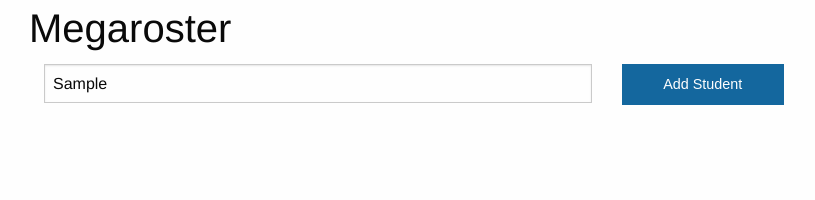
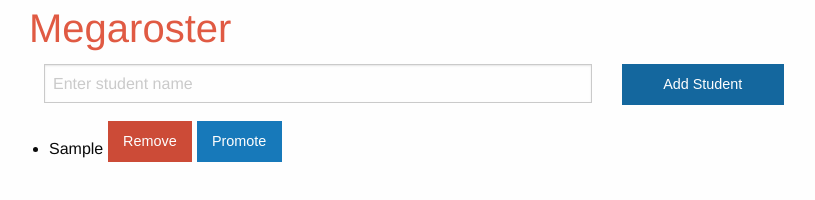
Before and after one commit to camerorb/megaroster, a plain HTML site: page index.html in a window 1280 px wide. Both pictures are taken after typing "Sample" into the empty fields and a click on the button "Add Student". Shown: the whole page, without its empty margins (226-1041 px from the left). Drawn offline with Linux system fonts and the light colour scheme.

Commit message:
add a promote button

```diff
--- a/css/app.css
+++ b/css/app.css
@@ -0,0 +1,10 @@
+.template {
+    visibility: hidden;
+}
+.promoted{
+    color: #e05a43;
+    border: 20px border-style #000;
+}
+h2 {
+    color: #e05a43;
+}
--- a/index.html
+++ b/index.html
@@ -19,12 +19,28 @@
               type="text"
               name="studentName"
               placeholder="Enter student name"
+              autofocus
+              required
             >
           </div>
           <div class="small-3 columns">
             <button type="submit" class="expanded button">Add Student</button>
           </div>
         </form>
+      </div>
+    </div>
+
+    <div class="row">
+      <div class="medium-offset-2 medium-8 columns">
+        <ul id="student-list">
+          <li class="student template">
+            <span class="student-name"></span>
+            <span class="actions">
+              <button type="button" class="remove alert button">Remove</button>
+                <button type="button" class="promote button">Promote</button>
+            </span>
+          </li>
+        </ul>
       </div>
     </div>
 
--- a/js/app.js
+++ b/js/app.js
@@ -1,14 +1,87 @@
+$(document).foundation()
+
 const megaroster = {
+  students: [],
+
   init() {
+    this.studentList = document.querySelector('#student-list')
+    this.max = 0
+    this.setupEventListeners()
+  },
+
+  setupEventListeners() {
     document
       .querySelector('#new-student')
-      .addEventListener('submit', this.addStudent)
+      .addEventListener('submit', this.addStudent.bind(this))
   },
 
   addStudent(ev) {
     ev.preventDefault()
-    const studentName = ev.target.studentName.value
-    console.log(studentName)
+    const f = ev.target
+    const student = {
+      id: this.max + 1,
+      name: f.studentName.value,
+    }
+
+    this.students.unshift(student)
+
+    const listItem = this.buildListItem(student)
+    this.prependChild(this.studentList, listItem)
+
+    this.max ++
+    f.reset()
+
+
   },
+
+  prependChild(parent, child) {
+    parent.insertBefore(child, parent.firstChild)
+  },
+
+  buildListItem(student) {
+    const template = document.querySelector('.student.template')
+    const li = template.cloneNode(true)
+    li.querySelector('.student-name').textContent = student.name
+    li.dataset.id = student.id
+    this.removeClassName(li, 'template')
+
+    li
+      .querySelector('button.remove')
+      .addEventListener('click', this.removeStudent.bind(this))
+
+    li
+      .querySelector('button.promote')
+      .addEventListener('click', this.changeColor)
+
+    return li
+  },
+  removeStudent(ev) {
+    const btn = ev.target
+    const name = btn.closest('.student')
+    name.remove()
+    const id = name.getAttribute('data-id')
+    const index = this.findName(id)
+    this.students.splice(index, 1)
+
+  },
+  findName(index){
+    for(let i = 0; i< this.students.length; i++){
+      if (this.students[i].id==index){
+        return i
+      }
+    }
+  },
+  changeColor(ev){
+    const btn = ev.target
+    const name = btn.closest('.student')
+    name.classList.add("callout")
+    name.classList.add("primary")
+    name.classList.add("promoted")
+    console.log(name)
+  },
+
+  removeClassName(el, className) {
+    el.className = el.className.replace(className, '').trim()
+  }
 }
 megaroster.init()
```
